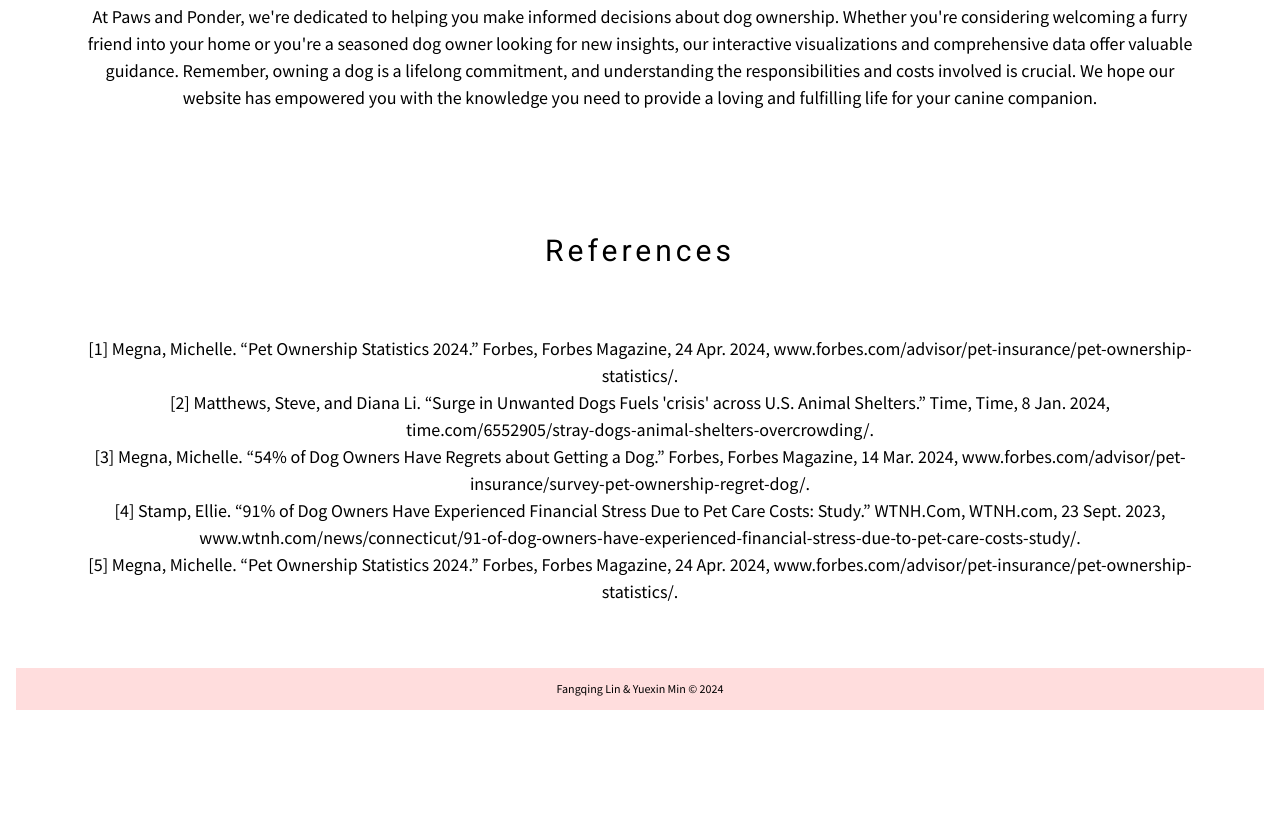
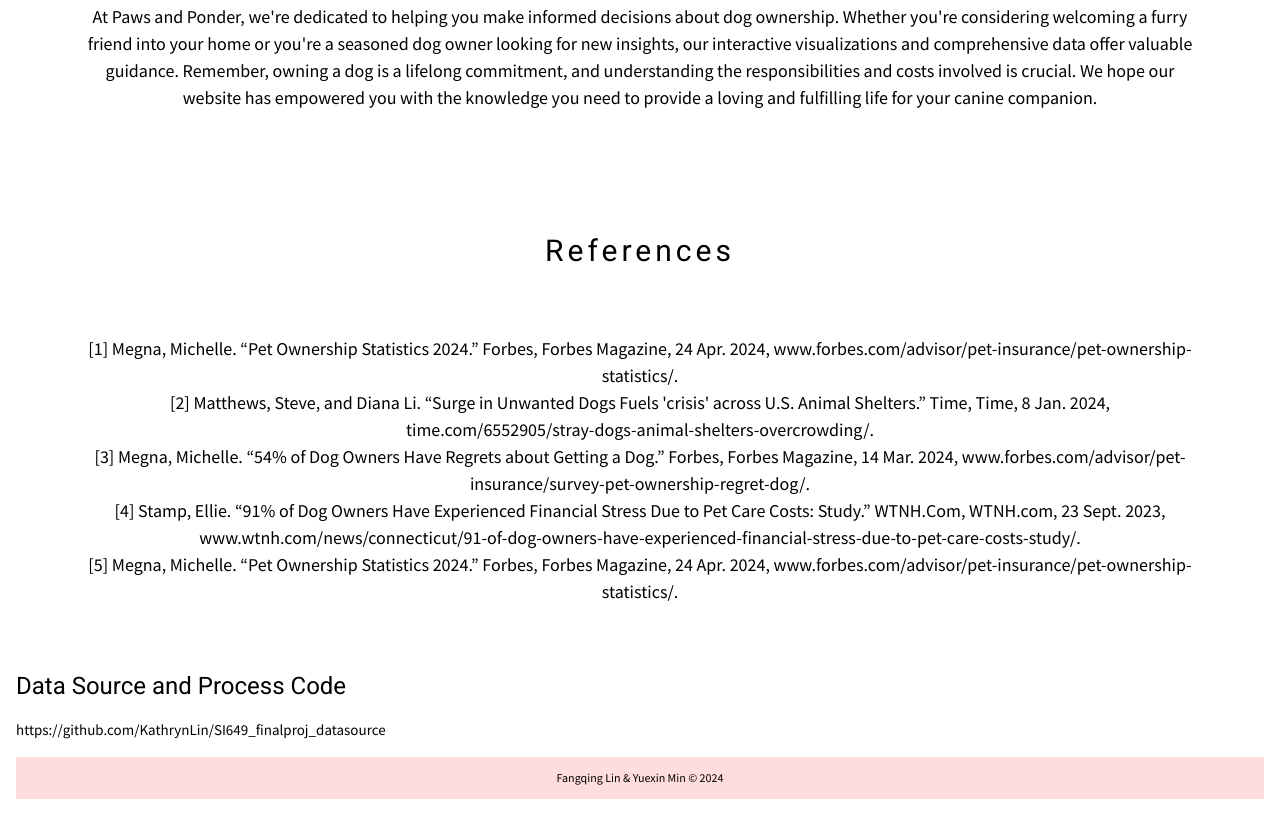
Before and after one commit to KathrynLin/Paws_Ponder, a plain HTML site: page index.html in a window 1280 px wide. Shown: the part 4997-5812 px from the top of the page. Before the commit the page ends 5723 px from the top, so only its background shows below. Drawn offline with nearby package versions, Linux system fonts and the light colour scheme; a script that the page names is missing.

Commit message:
change code

```diff
--- a/index.html
+++ b/index.html
@@ -231,7 +231,8 @@
       [4] Stamp, Ellie. “91% of Dog Owners Have Experienced Financial Stress Due to Pet Care Costs: Study.” WTNH.Com, WTNH.com, 23 Sept. 2023, www.wtnh.com/news/connecticut/91-of-dog-owners-have-experienced-financial-stress-due-to-pet-care-costs-study/. <br>
       [5] Megna, Michelle. “Pet Ownership Statistics 2024.” Forbes, Forbes Magazine, 24 Apr. 2024, www.forbes.com/advisor/pet-insurance/pet-ownership-statistics/.
     </p>
-
+    <h3>Data Source and Process Code</h3>
+    <p>https://github.com/KathrynLin/SI649_finalproj_datasource</p>
   </div>
   <!-- Footer. This section contains an ad for W3Schools Spaces. You can leave it to support us. -->
   <footer class="w3-container w3-pale-red w3-center w3-margin-top">
```
Also changed, not shown: 1 other file.
